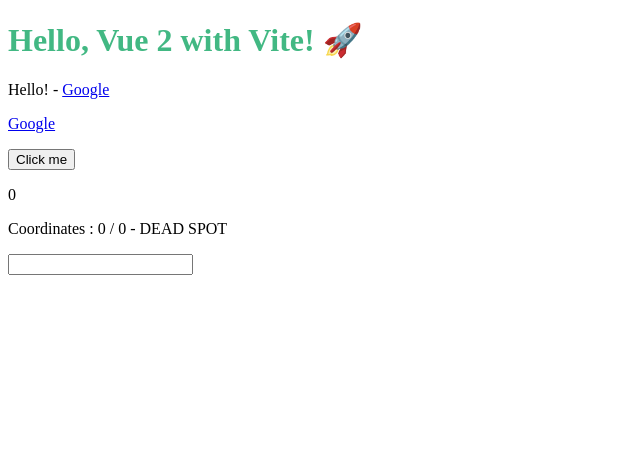
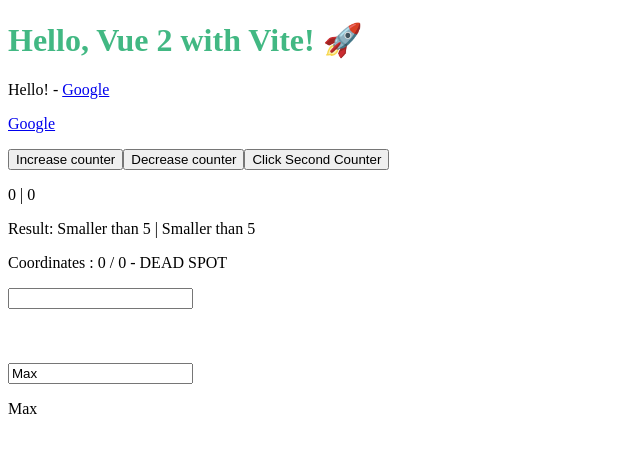
Before and after one commit to salmabenhadjali/learning-path, a Vue app: page / in a window 1280 px wide. Shown: the top 452 px of the page, without its empty margins (0-640 px from the left). Built offline with nearby package versions, Linux system fonts and the light colour scheme.

Commit message:
feat: Computed and watched properties

```diff
--- a/src/App.vue
+++ b/src/App.vue
@@ -4,30 +4,58 @@
     <p>{{ sayHello() }} - <a v-bind:href="link">Google</a></p>
     <p v-html="finalLink"></p>
 
-    <button v-on:click="increase(2, $event)">Click me</button>
-    <p>{{ counter }}</p>
+    <button v-on:click="increase(2, $event)">Increase counter</button>
+    <button v-on:click="counter--">Decrease counter</button>
+    <button v-on:click="secondCounter++">Click Second Counter</button>
+    <p>{{ counter }} | {{ secondCounter }}</p>
+    <p>Result: {{ result() }} | {{ output }}</p>
 
     <p v-on:mousemove="updateCoordinates">
       Coordinates : {{ x }} / {{ y }} - <span v-on:mousemove.stop="">DEAD SPOT</span>
     </p>
 
     <input type="text" v-on:keyup.enter.space="alertMe">
+    <br><br><br><br>
+
+    <input type="text" v-model="name">
+    <p>{{ name }}</p>
   </div>
 </template>
 
 <script>
   export default {
     name: 'App',
+    // Store data to be used
     data() {
       return {
         title : 'Hello, Vue 2 with Vite! 🚀',
         link: 'http://www.google.com',
         finalLink: '<a href="http://www.google.com">Google</a>',
         counter: 0,
+        secondCounter: 0,
         x: 0,
         y: 0,
+        name: 'Max'
       }
     },
+    // Dependent properties
+    // Only synchronous treatment
+    computed: {
+      output() {
+        console.log('Computed')
+        return this.counter > 5 ? 'Greater than 5' : 'Smaller than 5'
+      }
+    },
+    // Execute code upon data changes
+    watch: {
+      counter() {
+        let vm = this
+        setTimeout(() => {
+          vm.counter = 0
+        }, 2000);
+      }
+    },
+    //Methods of this vue instance
     methods: {
       sayHello() {
         this.title = 'Hello!'
@@ -45,6 +73,11 @@
 
       alertMe() {
         alert('Alert!')
+      },
+
+      result() {
+        console.log('Method')
+        return this.counter > 5 ? 'Greater than 5' : 'Smaller than 5'
       }
     }
   }
```
